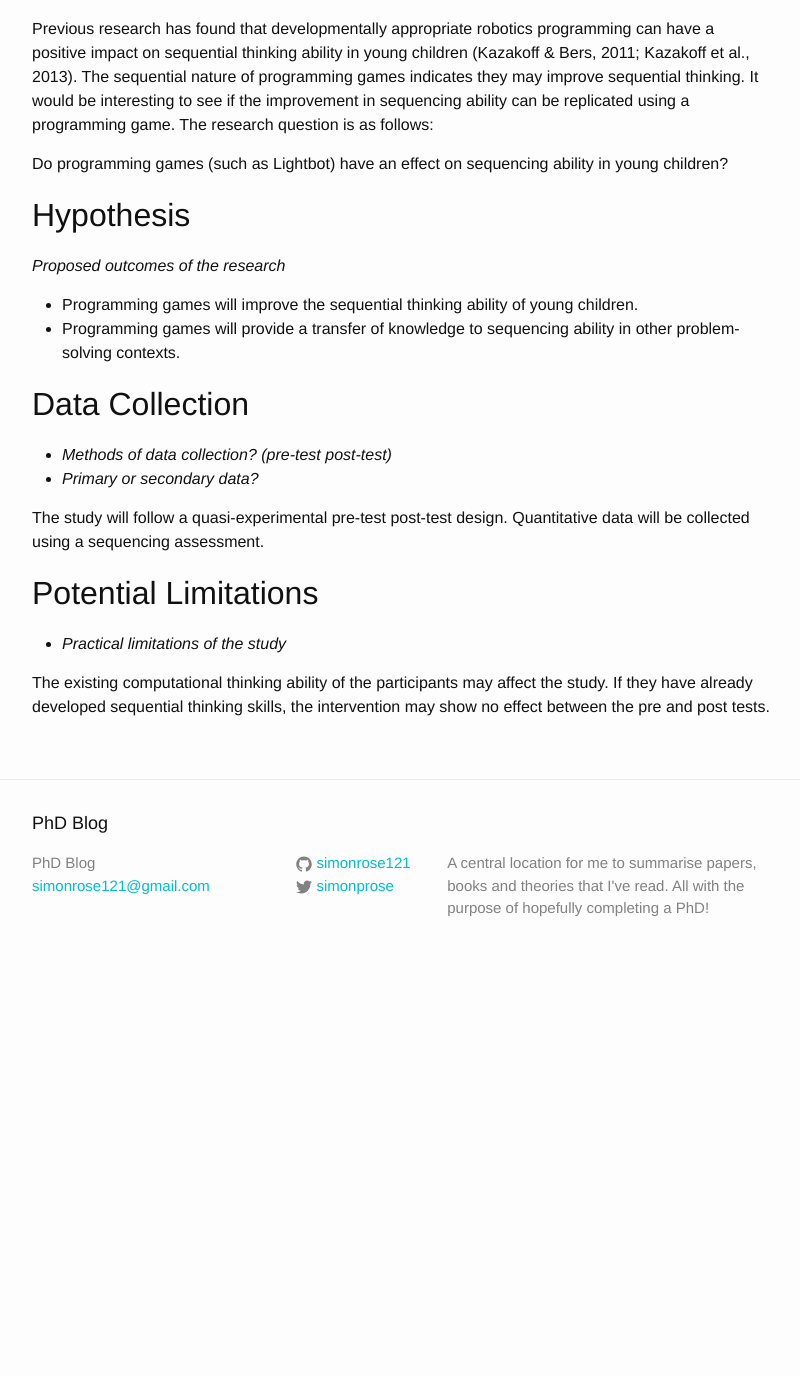
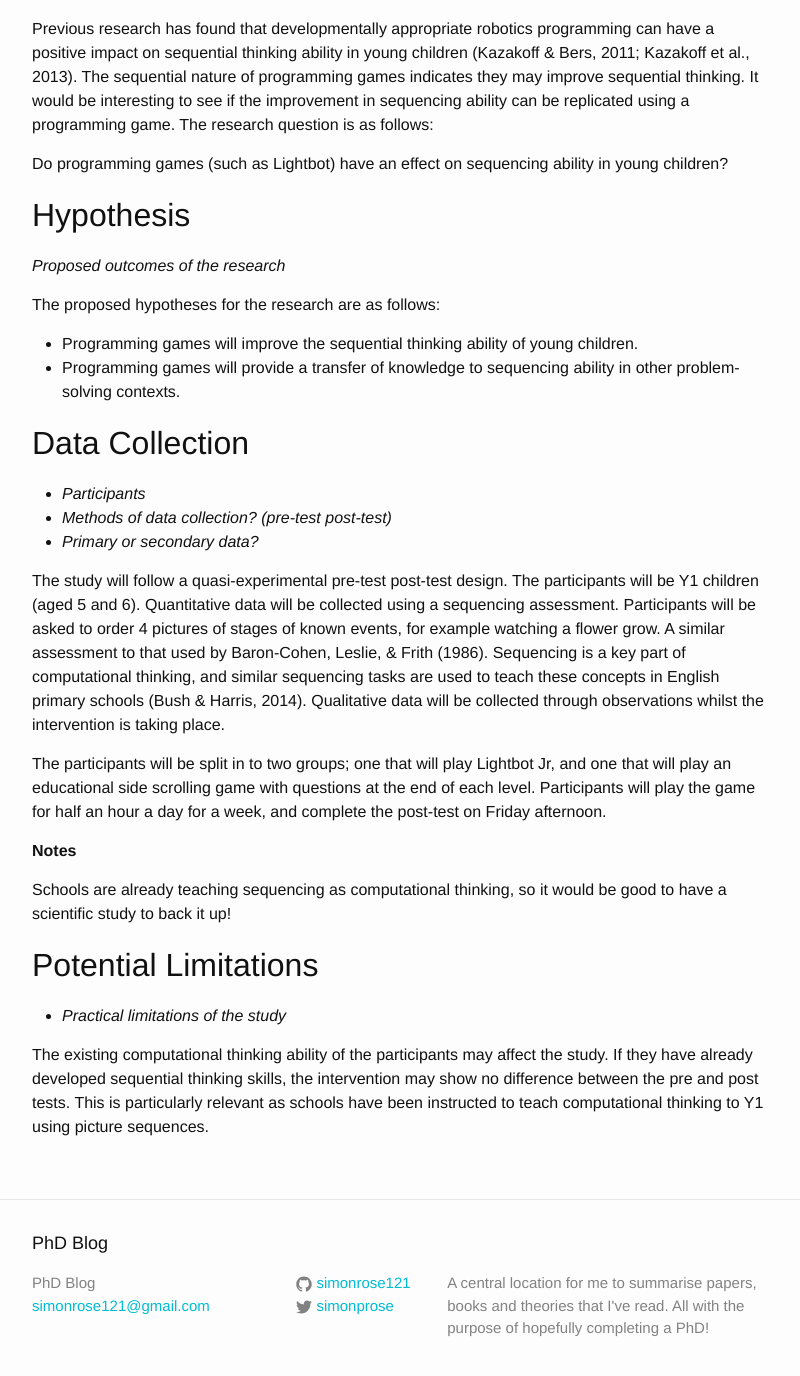
Before and after one commit to simonrose121/phd, a Jekyll site: the page built from _posts/2016-12-19-sequencing-study.md, in a window 1280 px wide and 1400 px high, scrolled down 370 px. Shown: the top 1376 px of the window, without its empty margins (238-1038 px from the left). Built offline with Jekyll 4.4.1, drawn with Linux system fonts in a browser that asks for light colours; before the commit the page ends 1350 px from its top, so only the background shows below that; some of the changed text lies outside the part shown.

Commit message:
Fill out text

```diff
--- a/_posts/2016-12-19-sequencing-study.md
+++ b/_posts/2016-12-19-sequencing-study.md
@@ -16,16 +16,25 @@ Do programming games (such as Lightbot) have an effect on sequencing ability in
 ## Hypothesis
 *Proposed outcomes of the research*
 
+The proposed hypotheses for the research are as follows:
+
 - Programming games will improve the sequential thinking ability of young children.
 - Programming games will provide a transfer of knowledge to sequencing ability in other problem-solving contexts.
 
 ## Data Collection
+- *Participants*
 - *Methods of data collection? (pre-test post-test)*
 - *Primary or secondary data?*
 
-The study will follow a quasi-experimental pre-test post-test design. Quantitative data will be collected using a sequencing assessment.
+The study will follow a quasi-experimental pre-test post-test design. The participants will be Y1 children (aged 5 and 6). Quantitative data will be collected using a sequencing assessment. Participants will be asked to order 4 pictures of stages of known events, for example watching a flower grow. A similar assessment to that used by Baron-Cohen, Leslie, & Frith (1986). Sequencing is a key part of computational thinking, and similar sequencing tasks are used to teach these concepts in English primary schools (Bush & Harris, 2014). Qualitative data will be collected through observations whilst the intervention is taking place.
+
+The participants will be split in to two groups; one that will play Lightbot Jr, and one that will play an educational  side scrolling game with questions at the end of each level. Participants will play the game for half an hour a day for a week, and complete the post-test on Friday afternoon.
+
+**Notes**
+
+Schools are already teaching sequencing as computational thinking, so it would be good to have a scientific study to back it up!
 
 ## Potential Limitations
 - *Practical limitations of the study*
 
-The existing computational thinking ability of the participants may affect the study. If they have already developed sequential thinking skills, the intervention may show no effect between the pre and post tests.
+The existing computational thinking ability of the participants may affect the study. If they have already developed sequential thinking skills, the intervention may show no difference between the pre and post tests. This is particularly relevant as schools have been instructed to teach computational thinking to Y1 using picture sequences.
```
Also changed, not shown: other parts of _posts/2016-12-19-sequencing-study.md (+1 -1 lines).
